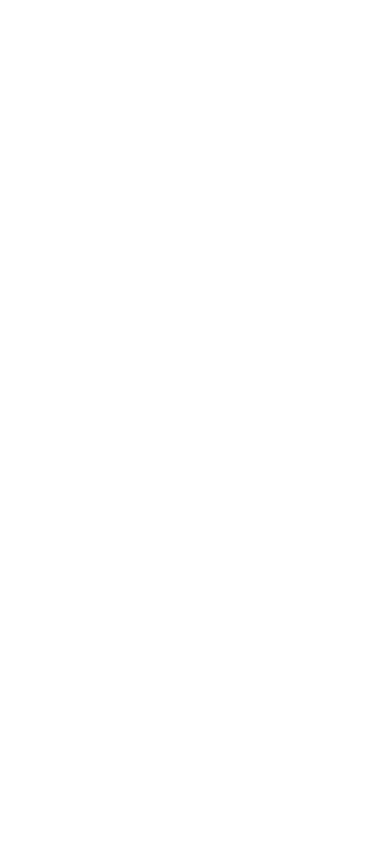
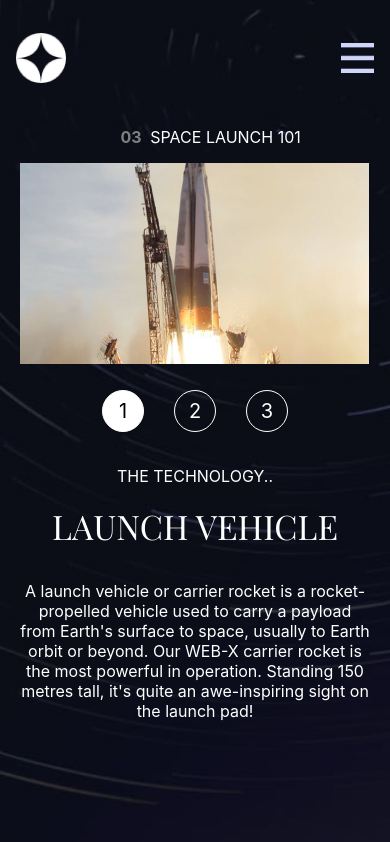
Before and after one commit to PranavPadmanabhan/Space-Tourism, a React (Create React App) app: page /technology in a window 390 px wide. Before the commit this address had no page. Built offline with nearby package versions, Linux system fonts and the light colour scheme.

Commit message:
technology page completed

```diff
--- a/src/App.js
+++ b/src/App.js
@@ -4,6 +4,7 @@ import Home from './screens/Home/Home';
 import Destination from './screens/destination/Destination';
 import NavbarContextProvider from './components/navbar/NavbarContext';
 import Crew from './screens/crew/Crew';
+import Technology from './screens/technology/Technology';
 
 
 
@@ -15,6 +16,7 @@ function App() {
           <Route exact path={"/"} element={<Home />} />
           <Route path={"/destination"} element={<Destination />} />
           <Route path={"/crew"} element={<Crew />} />
+          <Route path={"/technology"} element={<Technology />} />
         </Routes>
       </NavbarContextProvider>
     </Router>
--- a/src/components/drawer/Drawer.js
+++ b/src/components/drawer/Drawer.js
@@ -16,7 +16,7 @@ function Drawer() {
                 <Link onClick={()=> setDrawer(false)} to={'/'} className="drawer-items" style={{borderRight:location.pathname == "/"?"solid 10px white":null}}>00<span className="item-name">HOME</span></Link>
                 <Link onClick={()=> setDrawer(false)} to={'/destination'} className="drawer-items" style={{borderRight:location.pathname == "/destination"?"solid 10px white":null}}>01<span className="item-name">DESTINATION</span></Link>
                 <Link onClick={()=> setDrawer(false)} to={'/crew'} className="drawer-items" style={{borderRight:location.pathname == "/crew"?"solid 10px white":null}}>02<span className="item-name">CREW</span></Link>
-                <Link onClick={()=> setDrawer(false)} to={'/'} className="drawer-items" style={{borderRight:location.pathname == "/technology"?"solid 10px white":null}}>03<span className="item-name">TECHNOLOGY</span></Link>
+                <Link onClick={()=> setDrawer(false)} to={'/technology'} className="drawer-items" style={{borderRight:location.pathname == "/technology"?"solid 10px white":null}}>03<span className="item-name">TECHNOLOGY</span></Link>
             </div>
         </div>
     );
--- a/src/components/navbar/NavBar.css
+++ b/src/components/navbar/NavBar.css
@@ -16,14 +16,13 @@
 }
 .line {
     height: 1px;
-    width: 33%;
+    width: 40%;
     background-color: rgb(158, 158, 158);
-    margin-right: -15vw;
 }
 .option-container {
     background-color: rgba(182, 182, 182, 0.268);
     height: 70%;
-    width: 55%;
+    width: 60%;
     display: flex;
     flex-direction: row;
     align-items: center;
@@ -32,7 +31,8 @@
     backdrop-filter: blur(10px);
     border-radius: 1px;
     box-sizing: border-box;
-    padding-right: 3rem ;
+    padding-right: 5vw;
+    margin-right: -2vw;
 }
 
 .option {
@@ -66,6 +66,7 @@
     margin-left: 2vw;
     min-height: 50px;
     min-width: 50px;
+    margin-right: 5vw;
 }
 
 .hamburger {
--- a/src/components/navbar/NavBar.js
+++ b/src/components/navbar/NavBar.js
@@ -27,7 +27,7 @@ function NavBar() {
                 <Link to={"/"} className='option' style={{borderBottom:location.pathname == "/"?"solid 3px white":null}}>00 <span className='option-title'>HOME</span></Link>
                 <Link to={"/destination"} className='option' style={{borderBottom:location.pathname == "/destination"?"solid 3px white":null}}>01 <span  className='option-title' >DESTINATION</span></Link>
                 <Link to={"/crew"} className='option' style={{borderBottom:location.pathname == "/crew"?"solid 3px white":null}} >02 <span className='option-title'>CREW</span></Link>
-                <Link to={"/"} className='option' style={{borderBottom:location.pathname == "/technology"?"solid 3px white":null}}>03 <span  className='option-title'>TECHNOLOGY</span></Link>
+                <Link to={"/technology"} className='option' style={{borderBottom:location.pathname == "/technology"?"solid 3px white":null}}>03 <span  className='option-title'>TECHNOLOGY</span></Link>
             </div>
            { !drawerMode && ( <img onClick={() => setDrawer(true)} className='hamburger' src={hamBurger}/>)}
 
--- a/src/screens/Home/Home.css
+++ b/src/screens/Home/Home.css
@@ -71,7 +71,7 @@
     background-image: url('../../assets/home/background-home-desktop.jpg');
     background-position: center;
     background-repeat: no-repeat;
-    background-size: auto;
+    background-size: cover;
     display: flex;
     flex-direction: column;
     align-items: center;
--- a/src/screens/destination/Destination.css
+++ b/src/screens/destination/Destination.css
@@ -63,6 +63,7 @@
     flex-direction: column;
     align-items: center;
     font-size: 17px;
+    cursor: pointer;
 
 }
 .destination-name {
--- /dev/null
+++ b/src/screens/technology/Technology.css
@@ -0,0 +1,216 @@
+.technology {
+    width: 100vw;
+    height: 100vh;
+    max-width: 100vw;
+    max-height: 100vh;
+    display: flex;
+    flex-direction: column;
+    align-items: center;
+    justify-content: flex-start;
+    background-image: url('../../assets/technology/background-technology-desktop.jpg');
+    background-position: center;
+    background-size: cover;
+    background-repeat: no-repeat;
+
+}
+
+.technology-content {
+    width: 100%;
+    height: 70%;
+    margin-top: 22vh;
+    display: flex;
+    flex-direction: column;
+    align-items: flex-start;
+    justify-content: flex-start;
+    color: white;
+}
+
+.tech-title {
+    color: gray;
+    margin-left: 8vw;
+    font-weight: 700;
+    margin-bottom: 0;
+}
+
+.tech-title-text {
+    color: white;
+    margin-left: 5px;
+    font-weight: 400;
+}
+
+.technology-detailsContainer {
+    display: flex;
+    width: 100%;
+    height: 100%;
+    flex-direction: row;
+    align-items: center;
+    justify-content: flex-end;
+}
+
+.first-col {
+    display: flex;
+    flex-direction: column;
+    height: 70%;
+    align-items: center;
+    justify-content: space-evenly;
+    width: 5%;
+}
+
+.index {
+    width: 50px;
+    height: 50px;
+    border-radius: 100%;
+    border: 1px solid white;
+    display: flex;
+    flex-direction: column;
+    align-items: center;
+    justify-content: center;
+    font-size: 20px;
+    cursor: pointer;
+}
+
+.second-col {
+    width: 40%;
+    height: 70%;
+    display: flex;
+    flex-direction: column;
+    align-items: flex-start;
+    justify-content: flex-start;
+    margin-left: 5vw;
+}
+
+.tech-heading {
+    margin-top: 10vh;
+    margin-bottom: 3vh;
+}
+
+.tech-name {
+    margin-bottom: 4vh;
+    font-size: 4vw;
+    font-family: 'Playfair Display', serif;
+
+}
+
+.tech-description {
+    max-width: 90%;
+    line-height: 1.5rem;
+
+
+}
+
+.technology-image {
+    width: 32%;
+    height: 100%;
+    margin-left: 8vw;
+}
+
+@media (max-width : 600px) {
+    .technology {
+        width: 100vw;
+        height: 100vh;
+        max-width: 100vw;
+        max-height: 100vh;
+        display: flex;
+        flex-direction: column;
+        align-items: center;
+        justify-content: flex-start;
+        background-image: url('../../assets/technology/background-technology-mobile.jpg');
+        background-position: center;
+        background-size: cover;
+        background-repeat: no-repeat;
+
+    }
+
+    .technology-content {
+        width: 90%;
+        height: 70%;
+        margin-top: 15vh;
+        display: flex;
+        flex-direction: column;
+        align-items: center;
+        justify-content: flex-start;
+        color: white;
+    }
+
+    .tech-title {
+        color: gray;
+        margin-left: 8vw;
+        font-weight: 700;
+        margin-bottom: 2vh;
+
+    }
+
+    .tech-title-text {
+        color: white;
+        margin-left: 5px;
+        font-weight: 400;
+    }
+
+    .technology-detailsContainer {
+        display: flex;
+        width: 100%;
+        height: 100%;
+        flex-direction: column;
+        align-items: center;
+        justify-content: flex-start;
+    }
+
+    .first-col {
+        display: flex;
+        flex-direction: row;
+        height: 15%;
+        align-items: center;
+        justify-content: space-evenly;
+        width: 70%;
+        padding-top: 5%;
+        box-sizing: border-box;
+    }
+
+    .index {
+        width: 40px;
+        height: 40px;
+        border-radius: 100%;
+        border: 1px solid white;
+        display: flex;
+        flex-direction: column;
+        align-items: center;
+        justify-content: center;
+        font-size: 20px;
+    }
+
+    .second-col {
+        width: 100%;
+        height: 50%;
+        display: flex;
+        flex-direction: column;
+        align-items: center;
+        justify-content: flex-start;
+        margin-left: 0;
+    }
+
+    .tech-heading {
+        margin-top: 3vh;
+        margin-bottom: 2vh;
+    }
+
+    .tech-name {
+        margin-bottom: 4vh;
+        font-size: 4vh;
+        font-family: 'Playfair Display', serif;
+
+    }
+
+    .tech-description {
+        max-width: 100%;
+        line-height: normal;
+        text-align: center;
+    }
+
+    .technology-image {
+        width: 100%;
+        height: 40%;
+        margin-left: 0;
+        align-self: center;
+        object-fit: fill;
+    }
+}
--- /dev/null
+++ b/src/screens/technology/Technology.js
@@ -0,0 +1,103 @@
+import React, { Component } from 'react'
+import NavBar from '../../components/navbar/NavBar'
+import { DrawerContext } from '../../components/navbar/NavbarContext'
+import './Technology.css'
+import {Launch,LaunchLandscape,Capsule,CapsuleLandscape,Spaceport,SpaceportLandscape, data} from '../../constants/constants'
+
+
+export class Technology extends Component {
+
+    constructor(props) {
+      super(props)
+
+      this.state = {
+         tech:data.technology[0],
+         currentIndex:0
+      }
+    }
+
+    componentDidMount() {
+        this.autoScroll();
+    }
+
+    autoScroll = () => {
+        setInterval(() => {
+            if (this.state.currentIndex == data.technology.length - 1) {
+                this.setState({ currentIndex: 0, tech: data.technology[this.state.currentIndex] })
+            }
+            else {
+                this.setState({
+                    currentIndex: this.state.currentIndex + 1,
+                    tech: data.technology[this.state.currentIndex]
+                })
+            }
+        }, 3000);
+    }
+
+
+    renderImages = (name) => {
+        switch (name) {
+            case "Launch vehicle":
+                return {
+                    portrait:Launch,
+                    Landscape:LaunchLandscape
+                }
+            case "Spaceport":
+                return {
+                    portrait:Spaceport,
+                    Landscape:SpaceportLandscape
+                }
+            case "Space capsule":
+                return {
+                    portrait:Capsule,
+                    Landscape:CapsuleLandscape
+                }
+            default:
+
+        }
+    }
+
+    render() {
+        return (
+            <div className='technology'>
+                <NavBar />
+                <DrawerContext />
+                <div className="technology-content">
+                    <span className="tech-title">03 <span className="tech-title-text">SPACE LAUNCH 101</span></span>
+                    <div className="technology-detailsContainer">
+                        {window.innerWidth > 600 ? (
+                            <div className="first-col">
+                               {
+                                   data.technology.map((item,index) => (
+                                     <div style={{backgroundColor:this.state.tech == item ? "white":"transparent",color:this.state.tech == item ? "black":"white"}} onClick={() => this.setState({tech:item,currentIndex:index})} key={index} className="index">
+                                        {index + 1}
+                                     </div>
+                                   ))
+                               }
+                            </div>) : (<img src={this.renderImages(this.state.tech.name).Landscape} alt="" className='technology-image' />)}
+                            {
+                                window.innerWidth < 600 && (
+                                    <div className="first-col">
+                                        {
+                                   data.technology.map((item,index) => (
+                                     <div style={{backgroundColor:this.state.tech == item ? "white":"transparent",color:this.state.tech == item ? "black":"white"}} onClick={() => this.setState({tech:item,currentIndex:index})} key={index} className="index">
+                                        {index + 1}
+                                     </div>
+                                   ))
+                               }
+                                    </div>)
+                            }
+                        <div className="second-col">
+                            <span className="tech-heading">THE TECHNOLOGY..</span>
+                            <span className="tech-name">{this.state.tech.name.toUpperCase()}</span>
+                            <p className="tech-description">{this.state.tech.description}</p>
+                        </div>
+                        {window.innerWidth > 600 && (<img src={this.renderImages(this.state.tech.name).portrait} alt="" className='technology-image' />) }
+                    </div>
+                </div>
+            </div>
+        )
+    }
+}
+
+export default Technology
```
Also changed, not shown: src/constants/constants.js (+8 -1 lines).
